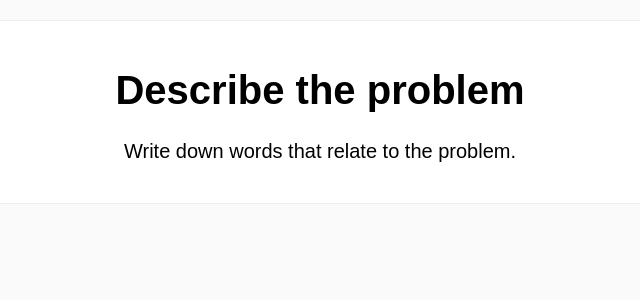
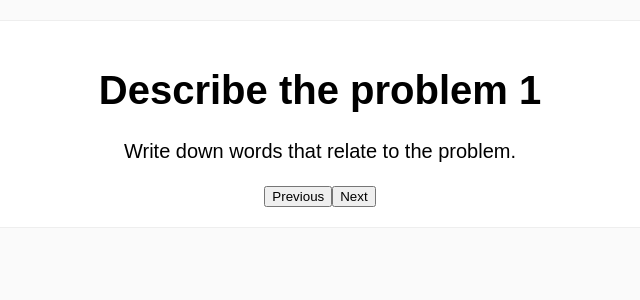
Before and after one commit to alicelieutier/follow_the_process, a React (Create React App) app: page / in a window 1280 px wide. Shown: the top 300 px of the page, without its empty margins (320-960 px from the left). Built offline with nearby package versions, Linux system fonts and the light colour scheme.

Commit message:
basic navigation

```diff
--- a/src/App.js
+++ b/src/App.js
@@ -3,16 +3,48 @@ import './App.css';
 
 import Step from './components/Step';
 
+const flow = [
+  {
+    title: 'Describe the problem 1',
+    description: 'Write down words that relate to the problem.',
+  },
+  {
+    title: 'Describe the problem 2',
+    description: 'Write down words that relate to the problem.',
+  },
+  {
+    title: 'Describe the problem 3',
+    description: 'Write down words that relate to the problem.',
+  }
+]
+
 class App extends Component {
+  constructor(props) {
+    super(props);
+    this.state = {currentStep: 0};
+  }
+
+  next() {
+    if (this.state.currentStep < flow.length - 1) {
+      this.setState({currentStep: this.state.currentStep + 1})
+      return true;
+    }
+    return false;
+  }
+
+  prev() {
+    if (this.state.currentStep > 0) {
+      this.setState({currentStep: this.state.currentStep - 1})
+      return true;
+    }
+    return false;
+  }
+
   render() {
-    const stubStep = {
-      title: 'Describe the problem',
-      description: 'Write down words that relate to the problem.',
-    }
     return (
       <div className="App">
         <div className="wrapper">
-        <Step {...stubStep} />
+        <Step {...flow[this.state.currentStep]} prev={() => this.prev()} next={() => this.next()} />
         </div>
       </div>
     );
--- /dev/null
+++ b/src/components/Navigation.js
@@ -0,0 +1,11 @@
+import React from 'react';
+// import './Navigation.css';
+
+const Navigation = ({prev, next}) => (
+    <div className="Navigation">
+        <button onClick={prev}>Previous</button>
+        <button onClick={next}>Next</button>
+    </div>
+)
+
+export default Navigation;
--- a/src/components/Step.js
+++ b/src/components/Step.js
@@ -1,10 +1,13 @@
 import React from 'react';
 import './Step.css';
 
-const Step = ({title, description}) => (
+import Navigation from './Navigation';
+
+const Step = ({title, description, prev, next}) => (
     <div className="Step">
         <h1>{title}</h1>
         <p>{description}</p>
+        <Navigation {...{prev, next}} />
     </div>
 )
 
```
